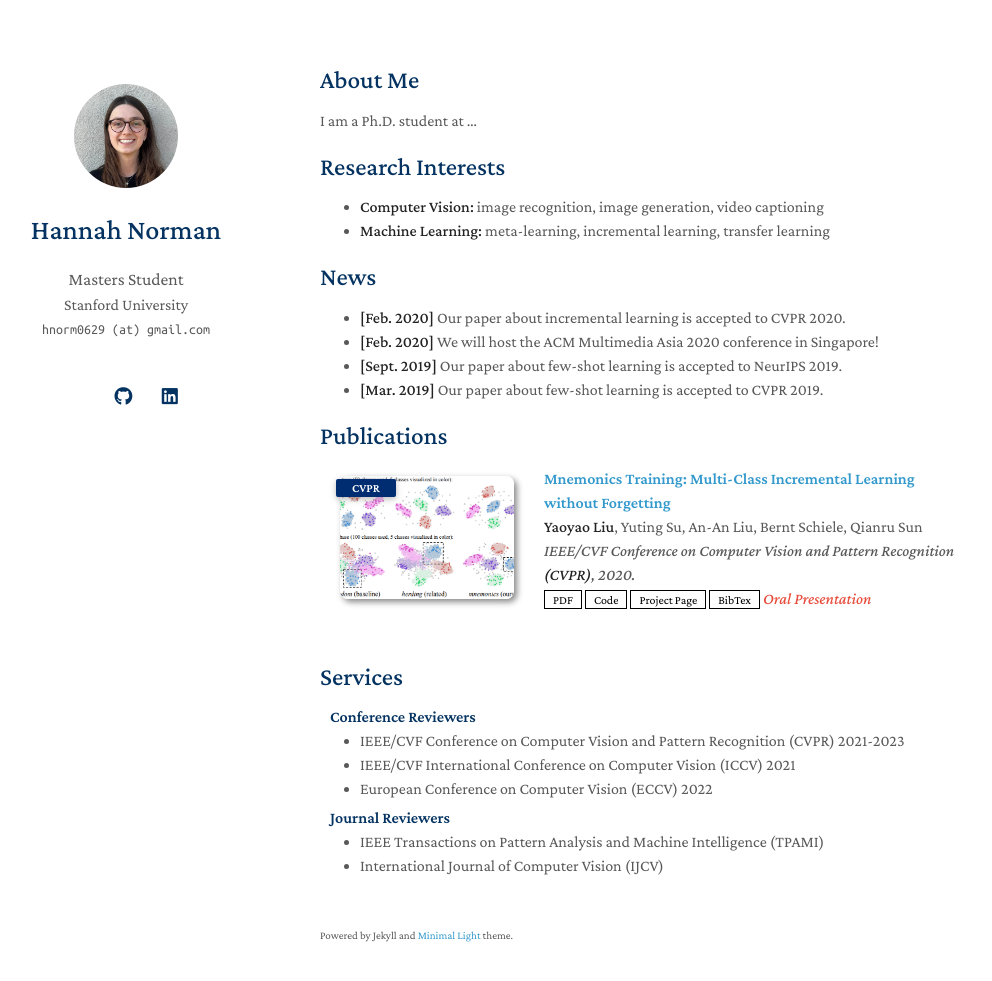
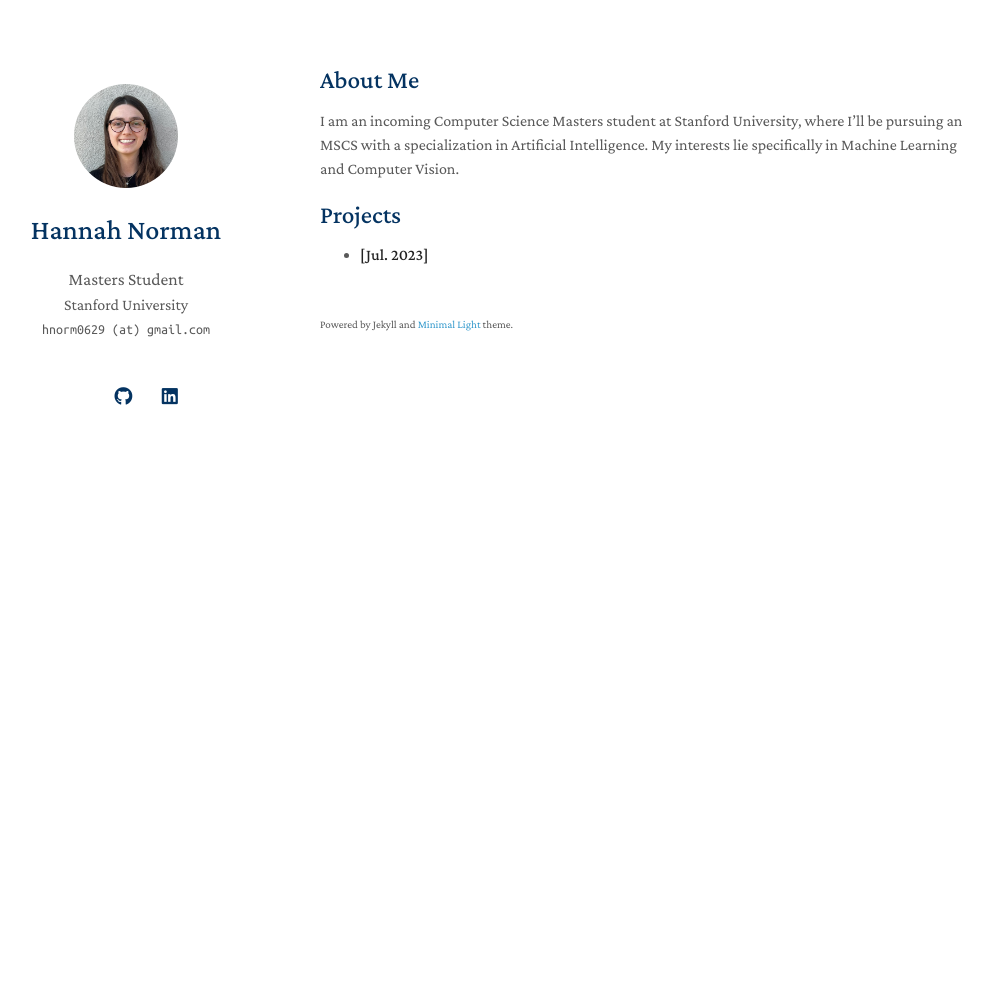
Before and after one commit to hnorm0629/portfolio, a Jekyll site: the page built from index.md, in a window 1280 px wide and 1016 px high. Shown: the top 981 px of the window, without its empty margins (150-1142 px from the left). Built offline with Jekyll 4.4.1, drawn with Linux system fonts in a browser that asks for light colours; nearby versions of some CDN libraries; a style sheet for code colours, icons or effects is not loaded; our own code applies the rules of GitHub Pages for plain Markdown files.

Commit message:
Update index.md

```diff
--- a/index.md
+++ b/index.md
@@ -4,20 +4,8 @@ layout: homepage
 
 ## About Me
 
-I am a Ph.D. student at ...
+I am an incoming Computer Science Masters student at Stanford University, where I'll be pursuing an MSCS with a specialization in Artificial Intelligence. My interests lie specifically in Machine Learning and Computer Vision.
 
-## Research Interests
+## Projects
 
-- **Computer Vision:** image recognition, image generation, video captioning
-- **Machine Learning:** meta-learning, incremental learning, transfer learning
-
-## News
-
-- **[Feb. 2020]** Our paper about incremental learning is accepted to CVPR 2020.
-- **[Feb. 2020]** We will host the ACM Multimedia Asia 2020 conference in Singapore!
-- **[Sept. 2019]** Our paper about few-shot learning is accepted to NeurIPS 2019.
-- **[Mar. 2019]** Our paper about few-shot learning is accepted to CVPR 2019.
-
-{% include_relative _includes/publications.md %}
-
-{% include_relative _includes/services.md %}
+- **[Jul. 2023]**
```
